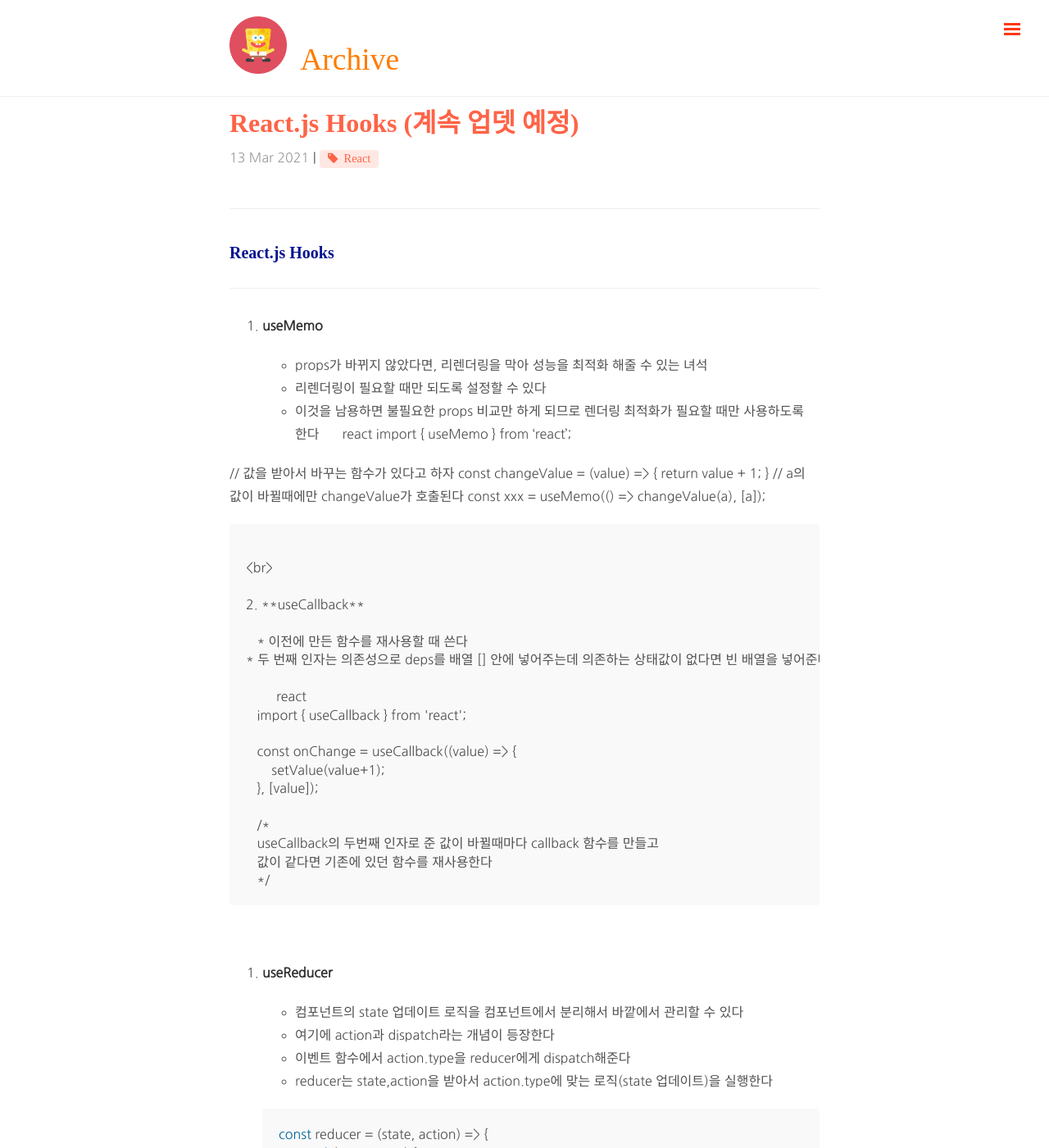
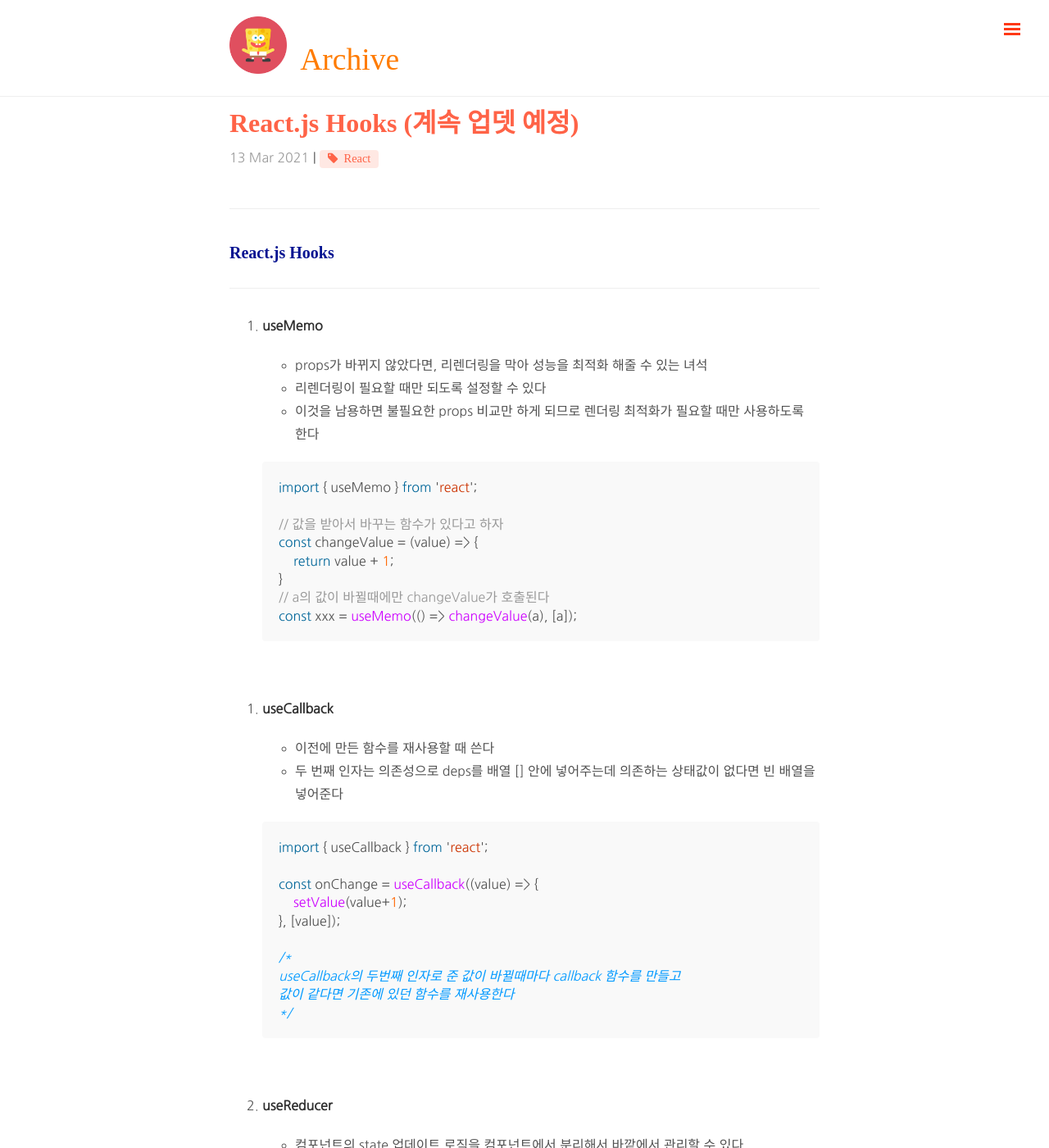
Before and after one commit to limunosekai/limunosekai.github.io, a Jekyll site: the page built from _posts/react/2021-03-13-velopert-01.md, in a window 1280 px wide and 1400 px high. Shown: the whole window at 82% size. Built offline with Jekyll 4.4.1, drawn with Linux system fonts in a browser that asks for light colours; nearby versions of some CDN libraries; some web fonts are replaced; comment, search, counter and statistics services are not loaded.

Commit message:
오타 수정

````diff
--- a/_posts/logforce/2021-03-12-log.md
+++ b/_posts/logforce/2021-03-12-log.md
@@ -16,7 +16,7 @@ comments: true
 - **오늘 한 것**
 
   1. 학원 비대면 수업(15:30~22:00) Spring
-2. 코로나 확진자 통계 SPA 만들기 - 일자별 코로나 확진자수를 그래프로 출력해야하는데 문제는 데이터가 누적데이터라는 것..  즉, `오늘 누적 확진자수 - 어제 누적 확진자수 = 어제 확진자수` 라는 것이다. 10일치씩 끊어서 그래프에 출력할 것이라 받은 데이터를 최신날짜 기준 10개로 잘라서 reduce를 걸어, 계산한 값을 reduce의 acc 배열에 담는 식으로 구현했다. 이것을 최근 10일 날짜 배열을 label로 갖는 그래프의 data에 전달해 그래프를 찍는데 성공했다.
+  2. 코로나 확진자 통계 SPA 만들기 - 일자별 코로나 확진자수를 그래프로 출력해야하는데 문제는 데이터가 누적데이터라는 것.. 즉, `오늘 누적 확진자수 - 어제 누적 확진자수 = 어제 확진자수` 라는 것이다. 10일치씩 끊어서 그래프에 출력할 것이라 받은 데이터를 최신날짜 기준 10개로 잘라서 reduce를 걸어, 계산한 값을 reduce의 acc 배열에 담는 식으로 구현했다. 이것을 최근 10일 날짜 배열을 label로 갖는 그래프의 data에 전달해 그래프를 찍는데 성공했다.
   3. Javascript DOM 관련 동영상 강의 시청
 
 <br>
--- a/_posts/react/2021-03-13-velopert-01.md
+++ b/_posts/react/2021-03-13-velopert-01.md
@@ -15,26 +15,27 @@ comments: true
 
 1. **useMemo**
 
-   * props가 바뀌지 않았다면, 리렌더링을 막아 성능을 최적화 해줄 수 있는 녀석
-   * 리렌더링이 필요할 때만 되도록 설정할 수 있다
-   * 이것을 남용하면 불필요한 props 비교만 하게 되므로 렌더링 최적화가 필요할 때만 사용하도록 한다
-```react
-import { useMemo } from 'react';
+   - props가 바뀌지 않았다면, 리렌더링을 막아 성능을 최적화 해줄 수 있는 녀석
+   - 리렌더링이 필요할 때만 되도록 설정할 수 있다
+   - 이것을 남용하면 불필요한 props 비교만 하게 되므로 렌더링 최적화가 필요할 때만 사용하도록 한다
 
-// 값을 받아서 바꾸는 함수가 있다고 하자
-const changeValue = (value) => {
-    return value + 1;
-}
-// a의 값이 바뀔때에만 changeValue가 호출된다
-const xxx = useMemo(() => changeValue(a), [a]);
-```
+   ```react
+   import { useMemo } from 'react';
+
+   // 값을 받아서 바꾸는 함수가 있다고 하자
+   const changeValue = (value) => {
+       return value + 1;
+   }
+   // a의 값이 바뀔때에만 changeValue가 호출된다
+   const xxx = useMemo(() => changeValue(a), [a]);
+   ```
 
 <br>
 
 2. **useCallback**
 
-   * 이전에 만든 함수를 재사용할 때 쓴다
-* 두 번째 인자는 의존성으로 deps를 배열 [] 안에 넣어주는데 의존하는 상태값이 없다면 빈 배열을 넣어준다
+   - 이전에 만든 함수를 재사용할 때 쓴다
+   - 두 번째 인자는 의존성으로 deps를 배열 [] 안에 넣어주는데 의존하는 상태값이 없다면 빈 배열을 넣어준다
 
    ```react
    import { useCallback } from 'react';
@@ -47,16 +48,16 @@ const xxx = useMemo(() => changeValue(a), [a]);
    useCallback의 두번째 인자로 준 값이 바뀔때마다 callback 함수를 만들고
    값이 같다면 기존에 있던 함수를 재사용한다
    */
-```
+   ```
 
    <br>
 
 3. **useReducer**
 
-   * 컴포넌트의 state 업데이트 로직을 컴포넌트에서 분리해서 바깥에서 관리할 수 있다
-   * 여기에 action과 dispatch라는 개념이 등장한다
-   * 이벤트 함수에서 action.type을 reducer에게 dispatch해준다
-   * reducer는 state,action을 받아서 action.type에 맞는 로직(state 업데이트)을 실행한다
+   - 컴포넌트의 state 업데이트 로직을 컴포넌트에서 분리해서 바깥에서 관리할 수 있다
+   - 여기에 action과 dispatch라는 개념이 등장한다
+   - 이벤트 함수에서 action.type을 reducer에게 dispatch해준다
+   - reducer는 state,action을 받아서 action.type에 맞는 로직(state 업데이트)을 실행한다
 
    ```react
    const reducer = (state, action) => {
@@ -97,7 +98,7 @@ const xxx = useMemo(() => changeValue(a), [a]);
 
 4. **Custom Hook**
 
-   * input태그의 onChange 등 자주 사용하는 기능들을 custom hook으로 만들어 재사용 할 수 있다
+   - input태그의 onChange 등 자주 사용하는 기능들을 custom hook으로 만들어 재사용 할 수 있다
 
    ```react
    import { useState, useCallback } from 'react';
@@ -175,8 +176,6 @@ const xxx = useMemo(() => changeValue(a), [a]);
    </Ctx.Provider>
    ```
 
-
-
 <br>
 
 ---
````
Also changed, not shown: other parts of _posts/logforce/2021-03-12-log.md (+1 -1 lines).
